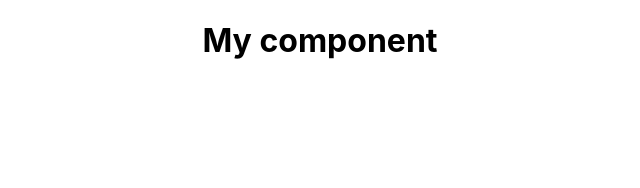
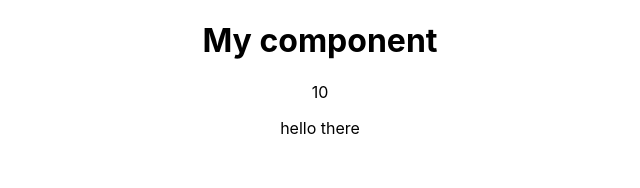
Before and after one commit to OsmanBytyqi/ReactAPP, a JavaScript app: page / in a window 1280 px wide. Shown: the top 188 px of the page, without its empty margins (320-960 px from the left). Built offline with nearby package versions, Linux system fonts and the light colour scheme; the HTML template or start-up script is replaced by a standard one.

Commit message:
dynamic values

```diff
--- a/src/App.js
+++ b/src/App.js
@@ -1,10 +1,17 @@
 import './App.css';
 
 function App() {
+
+  const title="My component";
+  //we use dynamic values in template just for string and number, for object and boolean values we cant
+
+  const number=10;
   return (
     <div className="App">
       <div className="content">
-        <h1>My component</h1>
+        <h1>{title}</h1>
+        <p>{number}</p>
+        <p>{'hello there '}</p>
       </div>
 
 
```
Also changed, not shown: 1 other file (tests, documents, lock files or other folders).
